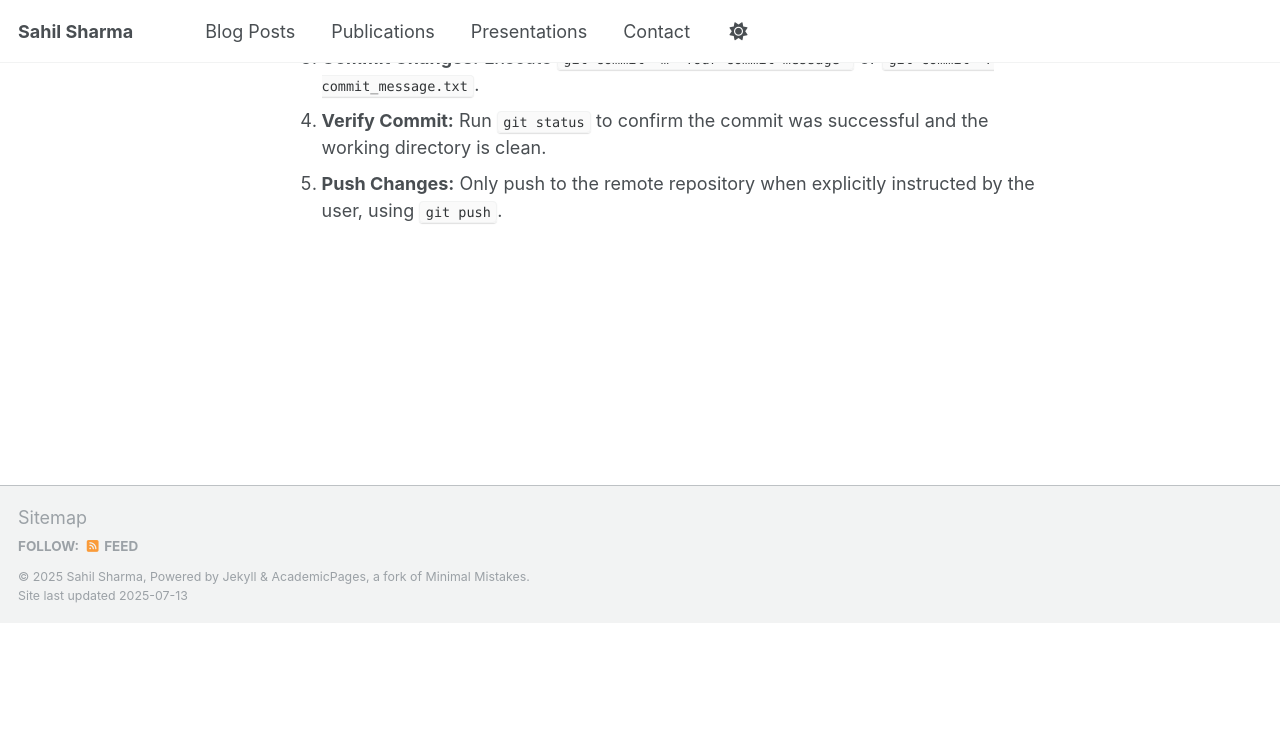
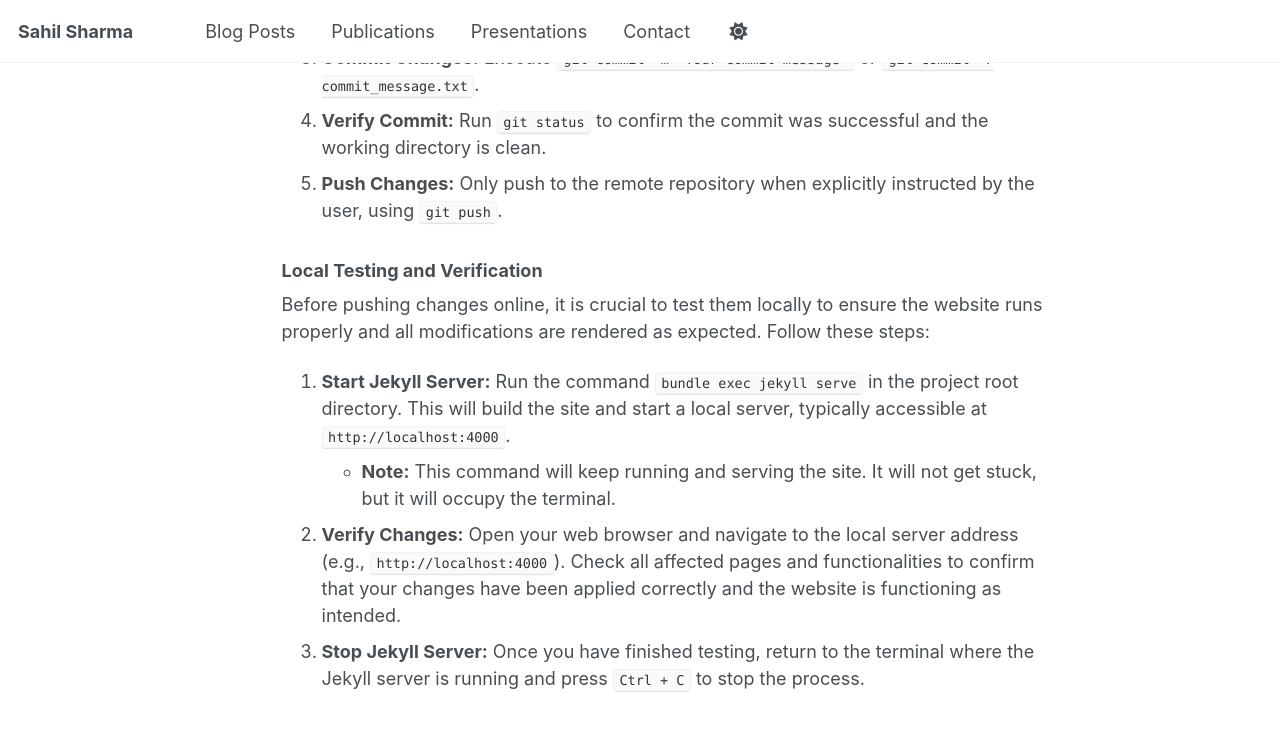
Before and after one commit to sahil-datascience/sahil-datascience.github.io, a Jekyll site: the page built from GEMINI.md, in a window 1280 px wide and 900 px high, scrolled down 3011 px. Shown: the top 731 px of the window. Built offline with Jekyll 4.4.1, drawn with Linux system fonts in a browser that asks for light colours; some web fonts are replaced; our own code applies the rules of GitHub Pages for plain Markdown files; before the commit the page ends 3634 px from its top, so only the background shows below that.

Commit message:
docs: Add local testing instructions to GEMINI.md

```diff
--- a/GEMINI.md
+++ b/GEMINI.md
@@ -89,3 +89,12 @@ When performing changes that require a commit and push, the agent will adhere to
 3.  **Commit Changes:** Execute `git commit -m "Your commit message"` or `git commit -F commit_message.txt`.
 4.  **Verify Commit:** Run `git status` to confirm the commit was successful and the working directory is clean.
 5.  **Push Changes:** Only push to the remote repository when explicitly instructed by the user, using `git push`.
+
+### Local Testing and Verification
+
+Before pushing changes online, it is crucial to test them locally to ensure the website runs properly and all modifications are rendered as expected. Follow these steps:
+
+1.  **Start Jekyll Server:** Run the command `bundle exec jekyll serve` in the project root directory. This will build the site and start a local server, typically accessible at `http://localhost:4000`.
+    *   **Note:** This command will keep running and serving the site. It will not get stuck, but it will occupy the terminal.
+2.  **Verify Changes:** Open your web browser and navigate to the local server address (e.g., `http://localhost:4000`). Check all affected pages and functionalities to confirm that your changes have been applied correctly and the website is functioning as intended.
+3.  **Stop Jekyll Server:** Once you have finished testing, return to the terminal where the Jekyll server is running and press `Ctrl + C` to stop the process.
```
